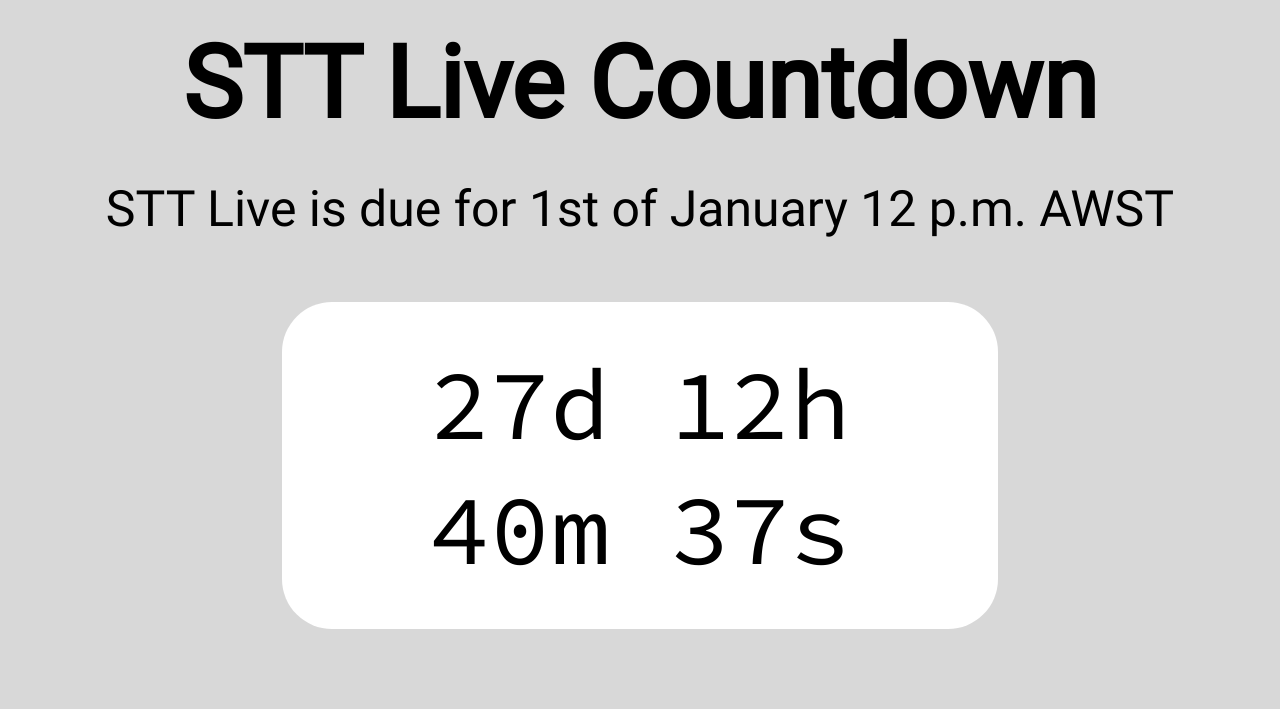
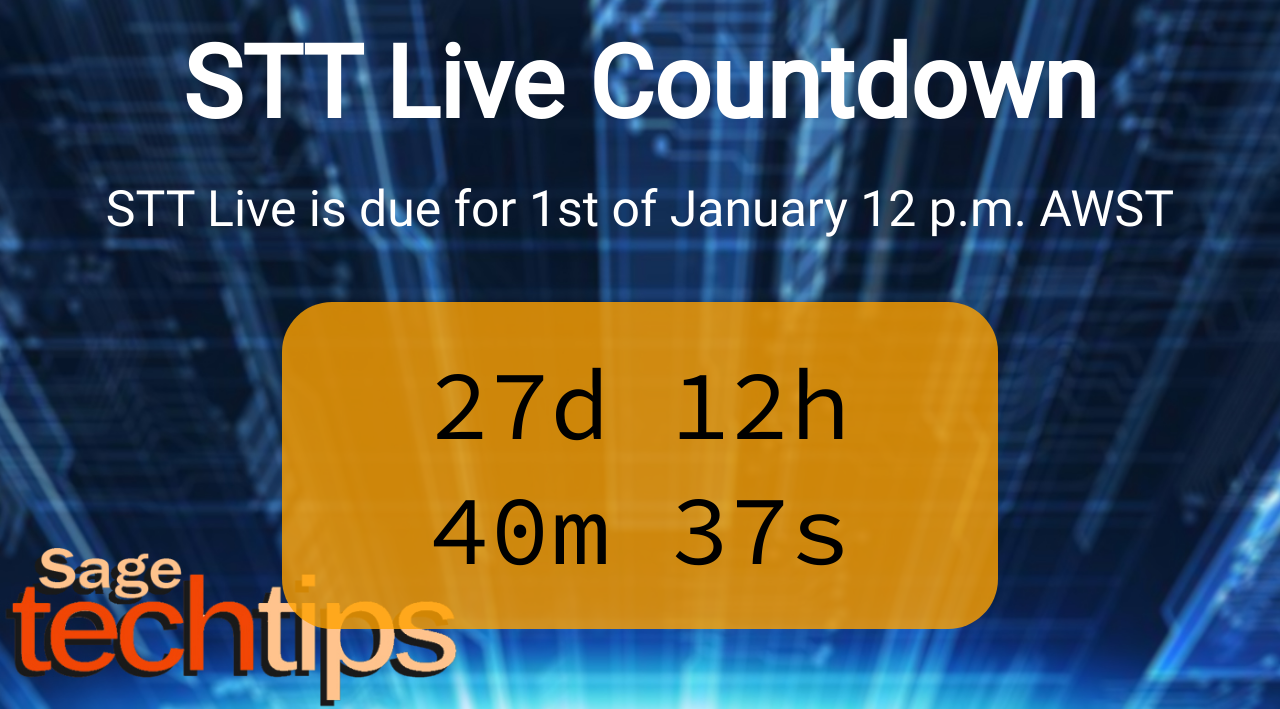
Before and after one commit to Finnald/SageTechTips, a plain HTML site: page public/sttLive.html in a window 1280 px wide. Shown: the part 91-800 px from the top of the page. Drawn offline with Linux system fonts and the light colour scheme; files whose address does not match are found by name.

Commit message:
Added a background image to the live countdown

```diff
--- a/public/sttLive.html
+++ b/public/sttLive.html
@@ -9,7 +9,7 @@
         <link href="stylesheets/styles.css" rel="stylesheet" type="text/css" />
         <link href="stylesheets/liveCountdown.css" rel="stylesheet" type="text/css" />
     </head>
-    <body>
+    <body background="images\Banner-Large.jpg">
         <nav>
             <ul>
                 <img src="images/sttLogo.jpg" class="nav-logo">
--- a/public/stylesheets/liveCountdown.css
+++ b/public/stylesheets/liveCountdown.css
@@ -6,6 +6,12 @@
 @font-face {
     font-family:"Roboto";
     src:url("../fonts/Roboto-Regular.ttf");
+}
+
+body {
+    background-repeat: no-repeat;
+    background-size: cover;
+    color: white;
 }
 
 h1 {
@@ -18,13 +24,14 @@ h1 {
 }
 
 #countdown {
+    color: black;
     display:block;
     margin:auto;
     text-align:center;
     font-size:100px;
     padding:3%;
     font-family:timer;
-    background-color:white;
+    background-color:rgba(255, 162, 0, .8);
     border-radius:50px;
     width:50%;
     margin-top:5%;
```
Also changed, not shown: public/index.html (+3 -1 lines), public/images/Banner-Large.jpg (added). Lines whose indentation alone changed are shown as unchanged.
